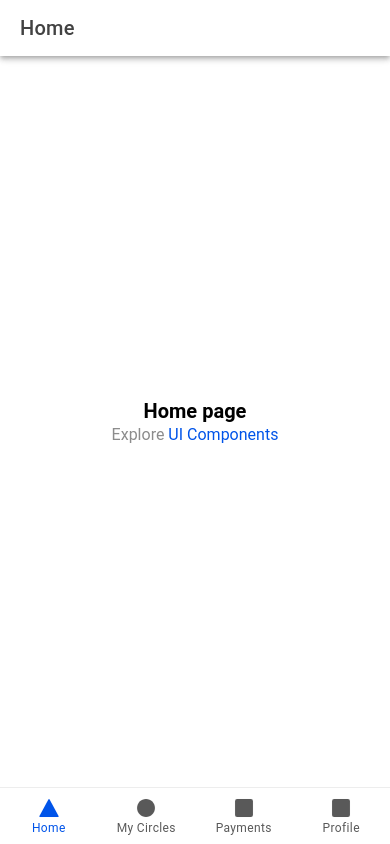
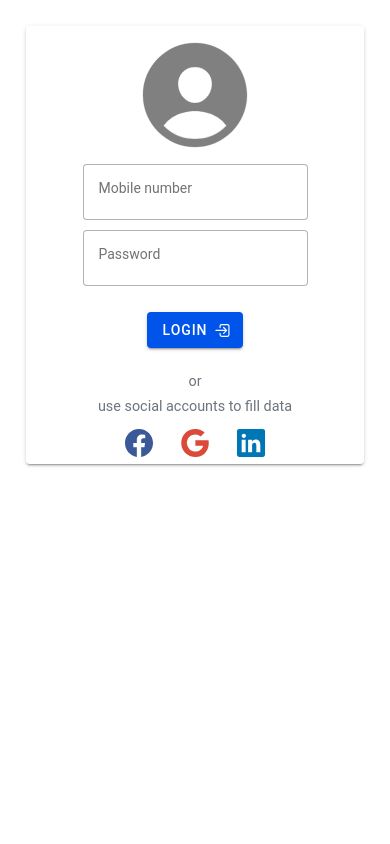
Before and after one commit to AliElba/cash-circle-fe, a React (Vite) app: page /login in a window 390 px wide. Before the commit this address led to /home. Built offline with nearby package versions, Linux system fonts and the light colour scheme.

Commit message:
add menu to the toolbar
fix the layouts (web and mobile)

```diff
--- a/src/App.tsx
+++ b/src/App.tsx
@@ -29,19 +29,23 @@ import '@ionic/react/css/palettes/dark.system.css';
 /* Theme variables */
 import './theme/variables.css';
 import React, { FC } from 'react';
-import MobileTabs from './_core/MobileTabs';
-import WebSidebar from './_core/WebSidebar';
 import { IonReactRouter } from '@ionic/react-router';
+import MobileTabs from './_core/layout/MobileTabs';
+import WebSidebar from './_core/layout/WebSidebar';
 
 setupIonicReact();
 
 const App: FC = () => {
-  const isMobile = isPlatform('mobile') || window.innerWidth < 768;
+  const isMobile = isPlatform('mobile');
   // const navigate = useNavigate();
 
   return (
     <IonApp>
       <IonReactRouter>
+        {/*<IonRouterOutlet>
+          <AppRoutes />
+        </IonRouterOutlet>*/}
+
         {isMobile ?
           <MobileTabs />
         : <WebSidebar />}
--- a/src/_core/AppRoutes.tsx
+++ b/src/_core/AppRoutes.tsx
@@ -10,16 +10,20 @@ import Welcome from '../pages/Welcome';
 
 const AppRoutes: React.FC = () => (
   <>
-    <Route path={RouteConstants.loginRelative} element={<Login onLogin={() => null} />} />
+    <Route path="/" exact>
+      <Redirect to={RouteConstants.loginRelative} />
+    </Route>
+    <Route path={RouteConstants.loginRelative} component={Login} />
+    <Route path={RouteConstants.welcomeRelative} component={Welcome} />
+
     <Route path={RouteConstants.homeRelative} render={() => <Home />} exact={true} />
     <Route path={RouteConstants.myCirclesRelative} render={() => <MyCircles />} exact={true} />
     <Route path={RouteConstants.paymentsRelative} render={() => <Payments />} exact={true} />
     <Route path={RouteConstants.profileRelative} render={() => <Profile />} exact={true} />
-    <Route path={RouteConstants.welcomeRelative} element={<Welcome />} />
-    {/*<Route path="*" element={<Navigate to={RouteConstants.homeRelative} />} />*/}
-    <Route path="*" exact={true}>
+
+    {/*<Route path="*" exact={true}>
       <Redirect to={RouteConstants.homeRelative} />
-    </Route>
+    </Route>*/}
   </>
 );
 
--- a/src/_core/WebSidebar.tsx
+++ /dev/null
@@ -1,55 +0,0 @@
-import React from 'react';
-import {
-  IonContent,
-  IonHeader,
-  IonIcon,
-  IonItem,
-  IonLabel,
-  IonList,
-  IonMenu,
-  IonRouterOutlet,
-  IonSplitPane,
-  IonTitle,
-  IonToolbar,
-} from '@ionic/react';
-import { ellipse, square, triangle } from 'ionicons/icons';
-import { RouteConstants } from '../constants/routeConstants';
-import AppRoutes from './AppRoutes';
-
-const WebSidebar: React.FC = () => (
-  <IonSplitPane contentId="main">
-    <IonMenu contentId="main">
-      <IonHeader>
-        <IonToolbar>
-          <IonTitle>Menu</IonTitle>
-        </IonToolbar>
-      </IonHeader>
-      <IonContent>
-        <IonList>
-          <IonItem button routerLink={RouteConstants.homeRelative}>
-            <IonIcon aria-hidden="true" icon={triangle} slot="start" />
-            <IonLabel>Home</IonLabel>
-          </IonItem>
-          <IonItem button routerLink={RouteConstants.myCirclesRelative}>
-            <IonIcon aria-hidden="true" icon={ellipse} slot="start" />
-            <IonLabel>My Circles</IonLabel>
-          </IonItem>
-          <IonItem button routerLink={RouteConstants.paymentsRelative}>
-            <IonIcon aria-hidden="true" icon={square} slot="start" />
-            <IonLabel>Payments</IonLabel>
-          </IonItem>
-          <IonItem button routerLink={RouteConstants.profileRelative}>
-            <IonIcon aria-hidden="true" icon={square} slot="start" />
-            <IonLabel>Profile</IonLabel>
-          </IonItem>
-        </IonList>
-      </IonContent>
-    </IonMenu>
-
-    <IonRouterOutlet id="main">
-      <AppRoutes />
-    </IonRouterOutlet>
-  </IonSplitPane>
-);
-
-export default WebSidebar;
--- a/src/_core/MobileTabs.tsx
+++ b/src/_core/layout/MobileTabs.tsx
@@ -1,8 +1,8 @@
 import React from 'react';
 import { IonIcon, IonLabel, IonRouterOutlet, IonTabBar, IonTabButton, IonTabs } from '@ionic/react';
 import { ellipse, square, triangle } from 'ionicons/icons';
-import { RouteConstants } from '../constants/routeConstants';
-import AppRoutes from './AppRoutes';
+import { RouteConstants } from '../../constants/routeConstants';
+import AppRoutes from '../AppRoutes';
 
 const MobileTabs: React.FC = () => (
   <IonTabs>
--- /dev/null
+++ b/src/_core/layout/WebSidebar.tsx
@@ -0,0 +1,54 @@
+import React from 'react';
+import {
+  IonContent,
+  IonHeader,
+  IonIcon,
+  IonItem,
+  IonLabel,
+  IonList,
+  IonMenu,
+  IonRouterOutlet,
+  IonSplitPane,
+  IonTitle,
+  IonToolbar,
+} from '@ionic/react';
+import { ellipse, square, triangle } from 'ionicons/icons';
+import { RouteConstants } from '../../constants/routeConstants';
+import AppRoutes from '../AppRoutes';
+
+const WebSidebar: React.FC = () => {
+  const paths = [
+    { path: RouteConstants.homeRelative, label: 'Home', icon: triangle },
+    { path: RouteConstants.myCirclesRelative, label: 'My Circles', icon: ellipse },
+    { path: RouteConstants.paymentsRelative, label: 'Payments', icon: square },
+    { path: RouteConstants.profileRelative, label: 'Profile', icon: square },
+  ];
+
+  return (
+    <IonSplitPane contentId="main">
+      <IonMenu contentId="main">
+        <IonHeader>
+          <IonToolbar>
+            <IonTitle>Menu</IonTitle>
+          </IonToolbar>
+        </IonHeader>
+        <IonContent>
+          <IonList>
+            {paths.map(({ path, label, icon }) => (
+              <IonItem button key={path} routerLink={path}>
+                <IonIcon aria-hidden="true" icon={icon} slot="start" />
+                <IonLabel>{label}</IonLabel>
+              </IonItem>
+            ))}
+          </IonList>
+        </IonContent>
+      </IonMenu>
+
+      <IonRouterOutlet id="main">
+        <AppRoutes />
+      </IonRouterOutlet>
+    </IonSplitPane>
+  );
+};
+
+export default WebSidebar;
--- a/src/pages/Home.tsx
+++ b/src/pages/Home.tsx
@@ -1,4 +1,4 @@
-import { IonContent, IonHeader, IonPage, IonTitle, IonToolbar } from '@ionic/react';
+import { IonButtons, IonContent, IonHeader, IonMenuButton, IonPage, IonTitle, IonToolbar } from '@ionic/react';
 import ExploreContainer from '../components/ExploreContainer';
 import './Home.css';
 import React from 'react';
@@ -8,6 +8,9 @@ const Home: React.FC = () => {
     <IonPage>
       <IonHeader>
         <IonToolbar>
+          <IonButtons slot="start">
+            <IonMenuButton />
+          </IonButtons>
           <IonTitle>Home</IonTitle>
         </IonToolbar>
       </IonHeader>
--- a/src/pages/Login.css
+++ b/src/pages/Login.css
@@ -11,17 +11,6 @@
 .user-icon {
     font-size: 8rem;
     color: gray;
-}
-
-/* Style for the input fields */
-.login-input {
-  border: 1px solid #ccc;
-  border-radius: 5px;
-  padding: 10px;
-  font-size: 1rem;
-  margin: 8px 0;
-  width: 100%;
-  box-sizing: border-box;
 }
 
 /* Style for the login button */
--- a/src/pages/Login.tsx
+++ b/src/pages/Login.tsx
@@ -1,20 +1,44 @@
 import React, { useState } from 'react';
-import { IonButton, IonCol, IonContent, IonGrid, IonIcon, IonInput, IonPage, IonRow, IonText } from '@ionic/react';
-import { logoFacebook, logoGoogle, logoLinkedin, personCircle } from 'ionicons/icons';
+import {
+  IonButton,
+  IonCard,
+  IonCol,
+  IonContent,
+  IonGrid,
+  IonIcon,
+  IonInput,
+  IonPage,
+  IonRow,
+  IonText,
+  useIonRouter,
+} from '@ionic/react';
+import { logInOutline, logoFacebook, logoGoogle, logoLinkedin, personCircle } from 'ionicons/icons';
 import './Login.css';
+import { useHistory } from 'react-router-dom';
+import { RouteConstants } from '../constants/routeConstants';
 
 interface LoginPageProps {
-  onLogin: (mobileNumber: string, password: string) => void;
+  onLogin?: (mobileNumber: string, password: string) => void;
 }
 
 const LoginPage: React.FC<LoginPageProps> = ({ onLogin }) => {
+  const history = useHistory();
+  const ionRouter = useIonRouter();
+
   // Local state for form inputs
   const [mobileNumber, setMobileNumber] = useState('');
   const [password, setPassword] = useState('');
 
+  const handleLogin = () => {
+    history.push(RouteConstants.homeRelative);
+    ionRouter.goBack();
+    ionRouter.push(RouteConstants.homeRelative, 'root');
+  };
+
   return (
     <IonPage>
       <IonContent className="ion-padding" fullscreen>
+        <IonCard className="ion-align-items-center">
           <IonGrid className="login-grid">
             {/* User Icon */}
             <IonRow className="ion-justify-content-center">
@@ -25,9 +49,11 @@ const LoginPage: React.FC<LoginPageProps> = ({ onLogin }) => {
             <IonRow className="ion-justify-content-center">
               <IonCol size="12" sizeMd="8">
                 <IonInput
+                  label="Mobile number"
+                  labelPlacement="floating"
+                  fill="outline"
                   type="tel"
-                placeholder="mobile number"
-                className="login-input"
+                  placeholder="+41 xx xxx xx xx"
                   value={mobileNumber}
                   onIonChange={(e) => setMobileNumber(e.detail.value!)}
                 />
@@ -38,9 +64,11 @@ const LoginPage: React.FC<LoginPageProps> = ({ onLogin }) => {
             <IonRow className="ion-justify-content-center">
               <IonCol size="12" sizeMd="8">
                 <IonInput
+                  label="Password"
+                  labelPlacement="floating"
+                  fill="outline"
                   type="password"
-                placeholder="password"
-                className="login-input"
+                  placeholder=""
                   value={password}
                   onIonChange={(e) => setPassword(e.detail.value!)}
                 />
@@ -49,9 +77,10 @@ const LoginPage: React.FC<LoginPageProps> = ({ onLogin }) => {
 
             {/* Login Button */}
             <IonRow className="ion-justify-content-center">
-            <IonCol size="12" sizeMd="8">
-              <IonButton expand="block" color="primary" className="login-button" onClick={() => onLogin(mobileNumber, password)}>
+              <IonCol>
+                <IonButton routerLink={RouteConstants.homeRelative} expand="block" color="primary" className="login-button">
                   login
+                  <IonIcon icon={logInOutline} slot="end" />
                 </IonButton>
               </IonCol>
             </IonRow>
@@ -70,6 +99,7 @@ const LoginPage: React.FC<LoginPageProps> = ({ onLogin }) => {
               <IonIcon icon={logoLinkedin} className="social-icon linkedin" />
             </IonRow>
           </IonGrid>
+        </IonCard>
       </IonContent>
     </IonPage>
   );
```
Lines whose indentation alone changed are shown as unchanged.
